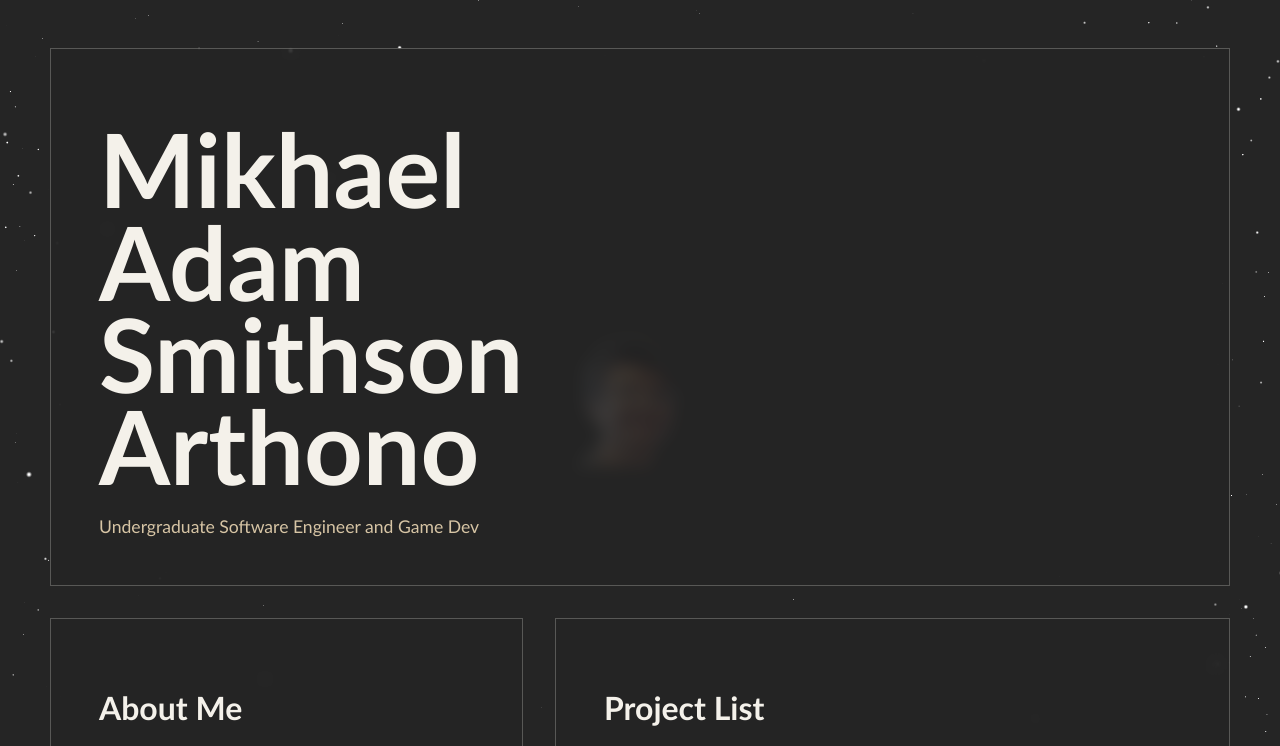
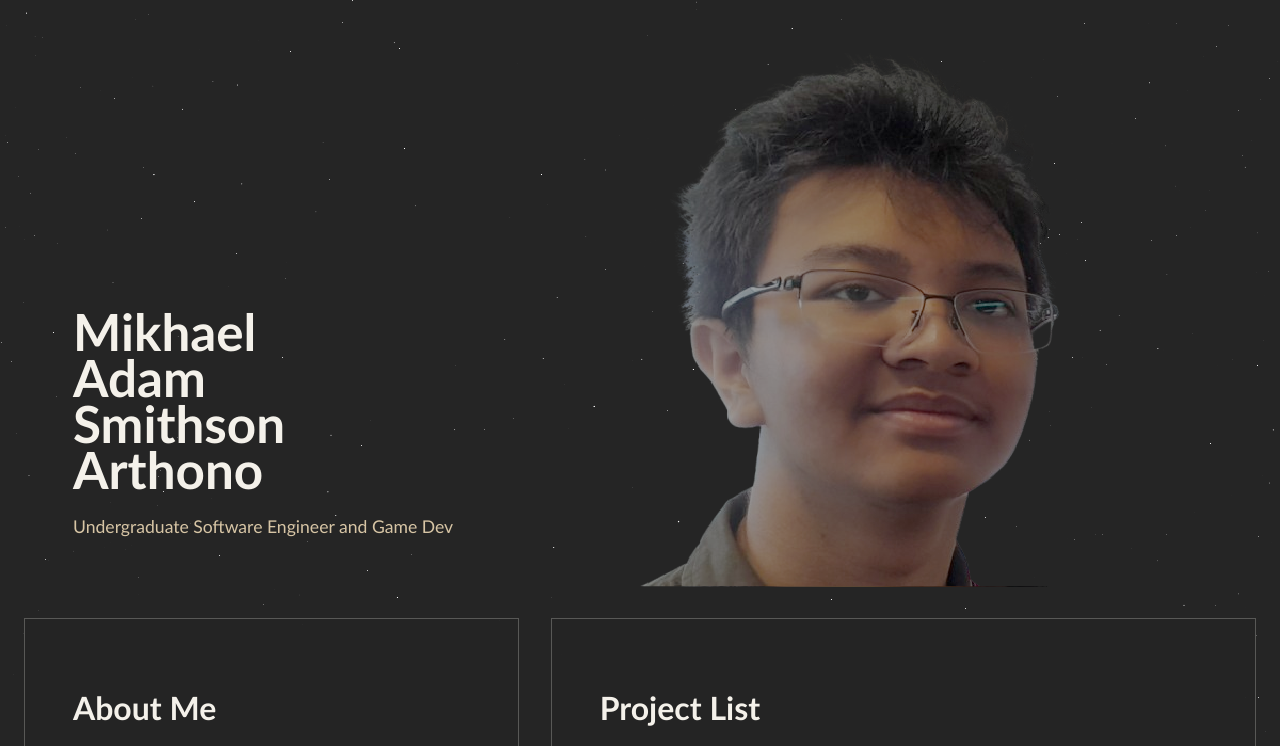
Before and after one commit to MikhaelAdam/adam-portfolio, a website built with Vite: page index.html in a window 1280 px wide. Shown: the top 746 px of the page. Built offline with nearby package versions, Linux system fonts and the light colour scheme; animation ran at ten frames a second.

Commit message:
Complete layout

```diff
--- a/src/components/Camera.js
+++ b/src/components/Camera.js
@@ -5,7 +5,7 @@ export function Camera() {
     const viewRatio = window.innerWidth / window. innerHeight;
     const width = viewRatio < 1 ? size : size * viewRatio;
     const height = viewRatio < 1 ? size / viewRatio : size;
-    const camera = new THREE. OrthographicCamera(
+    const camera = new THREE.OrthographicCamera(
         width / -2, // left
         width / 2, // right
         height / 2,//top
@@ -13,8 +13,10 @@ export function Camera() {
         100, // near
         900 // far
     );
+
     camera.up.set(0, 0, 1);
-    camera.position.set(0,-1,300);
+    camera.position.set(0,-1,700);
     camera.lookAt(0, 0, 0);
+
     return camera;
 }
--- a/src/components/Player.js
+++ b/src/components/Player.js
@@ -9,7 +9,7 @@ function Player() {
     myTexture.magFilter = THREE.NearestFilter;
     myTexture.minFilter = THREE.NearestFilter;
     const body = new THREE.Mesh(
-    new THREE.BoxGeometry(50,50,50),
+    new THREE.BoxGeometry(200,200,200),
     new THREE.MeshPhongMaterial({
             map: myTexture,
             transparent: true
--- a/src/main.js
+++ b/src/main.js
@@ -8,7 +8,8 @@ import "./style.css";
 const scene = new THREE.Scene();
 scene.background = new THREE.Color("rgb(37, 37, 37)");
 scene.add(player);
-player.position.z = -10;
+player.position.y += 30;
+player.position.x += 100;
 
 const ambientLight = new THREE.AmbientLight(0xffffff, 0.5);
 scene.add(ambientLight);
@@ -26,8 +27,14 @@ scene.add(stars.points);
 
 const camera = Camera();
 scene.add(camera);
+
 const originalCameraPosition = camera.position.clone();
 const originalCameraRotation = camera.rotation.clone();
+
+const playerStartPosition = player.position.clone();
+
+const originalZoom = camera.zoom;
+const heroVisibilityThreshold = 100;
 
 const renderer = Renderer();
 renderer.render(scene, camera);
@@ -35,12 +42,18 @@ renderer.render(scene, camera);
 const clock = new THREE.Timer();
 
 
-document.body.onscroll =  () => {
+function handleScroll() {
     const scrollAmount = window.scrollY;
-    camera.position.x = originalCameraPosition.x + scrollAmount * 0.0002;
-    camera.position.z = originalCameraPosition.z + scrollAmount * 0.01;
-    camera.rotation.y = originalCameraRotation.y + scrollAmount * 0.0002;
-};
+    document.querySelector('.hero').classList.toggle('hero-hidden', scrollAmount < heroVisibilityThreshold);
+    // camera.position.x = originalCameraPosition.x + scrollAmount * 0.0002;
+    // camera.position.z = originalCameraPosition.z + scrollAmount * 0.01;
+    // camera.rotation.y = originalCameraRotation.y + scrollAmount * 0.0002;
+    camera.zoom = originalZoom - scrollAmount * 0.0002;
+    camera.updateProjectionMatrix();
+}
+
+document.body.onscroll = handleScroll;
+handleScroll();
 
 window.addEventListener('resize', () => {
     camera.aspect = window.innerWidth / window.innerHeight;
@@ -51,6 +64,8 @@ window.addEventListener('resize', () => {
 function animate() {
     requestAnimationFrame(animate);
     const delta = clock.getDelta();
+    if(window.scrollY == 0) player.rotation.y = 0;
+    if(window.scrollY > 0) player.rotateY(.002);
     stars.update(delta);
     renderer.render(scene, camera);
 }
--- a/src/style.css
+++ b/src/style.css
@@ -20,7 +20,7 @@ main {
   display: grid;
   grid-template-columns: repeat(12, minmax(0, 1fr));
   gap: 2rem;
-  width: min(1180px, calc(100% - 3rem));
+  width: calc(100% - 3rem);
   margin: 0 auto;
   padding: 3rem 0 6rem;
   position: relative;
@@ -48,12 +48,19 @@ main > * {
   grid-column: 1 / -1;
   align-content: end;
   min-height: 55vh;
+  transition: background 200ms ease, border-color 200ms ease, backdrop-filter 200ms ease;
+}
+
+.hero-hidden {
+  border-color: transparent;
+  background: transparent;
+  backdrop-filter: none;
 }
 
 .hero h1 {
   max-width: 11ch;
   margin: 0;
-  font-size: clamp(3rem, 8vw, 7rem);
+  font-size: clamp(1.5rem, 4vw, 5rem);
   line-height: 0.9;
 }
 
--- a/src/systems/setCameraPos.js
+++ /dev/null
@@ -1,5 +0,0 @@
-export function setCameraPos(camera, x, y, z) {
-    camera.position.x = x;
-    camera.position.y = y;
-    camera.position.z =z;
-}
--- a/src/systems/updateCamera.js
+++ /dev/null
@@ -1,3 +0,0 @@
-export function updateCamera(orbit) {
-
-}
```
Also changed, not shown: src/constants.js (+7 -0 lines).
